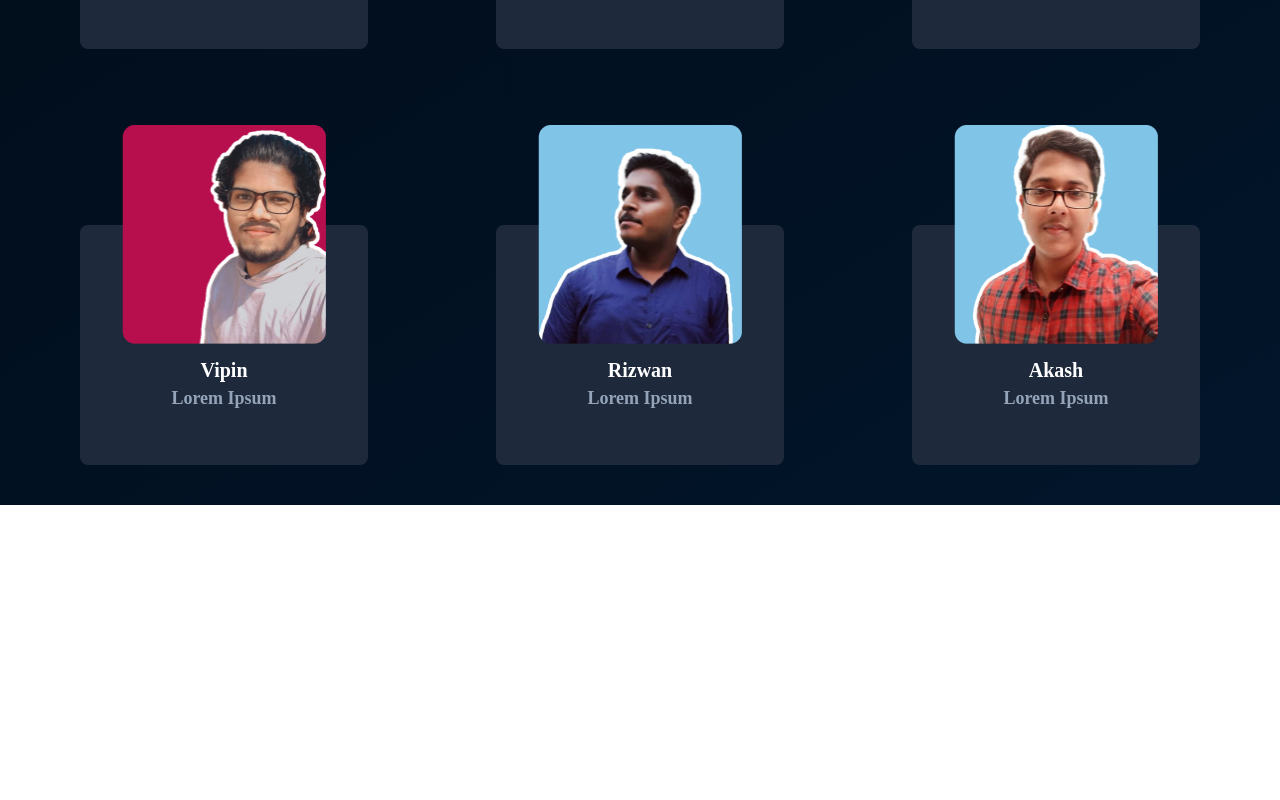
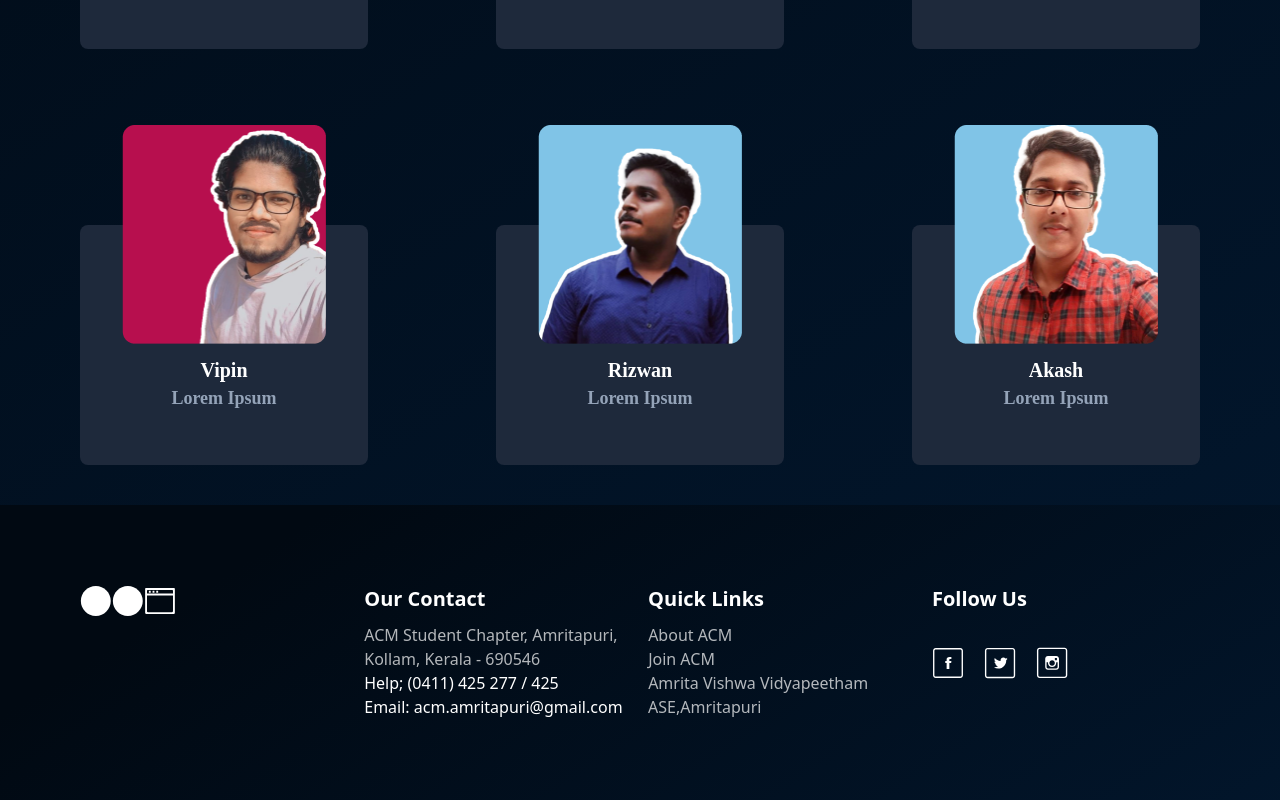
Before and after one commit to ADITHYASNAIR2021/acm-official-website, a Next.js app: page /HomePage in a window 1280 px wide. Shown: the part 3852-4652 px from the top of the page. Before the commit the page ends 4357 px from the top, so only its background shows below. Built offline with nearby package versions, Linux system fonts and the light colour scheme; a web font is replaced by a local one.

Commit message:
Added footer

```diff
--- /dev/null
+++ b/components/Footer.js
@@ -0,0 +1,100 @@
+import React from "react";
+function Footer() {
+  return (
+    <div className="p-20 addedbg2 ourobjbg text-white font-light">
+      <footer>
+        <div className="grid sm:grid-cols-4 gap-4 grid-cols-1 gap-4">
+          <div className="flex">
+            <svg className="svg-icon" viewBox="0 0 20 20">
+              <path
+                fill="none"
+                d="M9.875,0.625C4.697,0.625,0.5,4.822,0.5,10s4.197,9.375,9.375,9.375S19.25,15.178,19.25,10S15.053,0.625,9.875,0.625"
+              ></path>
+            </svg>
+            <svg className="svg-icon " viewBox="0 0 20 20">
+              <path
+                fill="none"
+                d="M9.875,0.625C4.697,0.625,0.5,4.822,0.5,10s4.197,9.375,9.375,9.375S19.25,15.178,19.25,10S15.053,0.625,9.875,0.625"
+              ></path>
+            </svg>
+            <svg className="svg-icon" viewBox="0 0 20 20">
+              <path
+                fill="none"
+                d="M3.015,4.779h1.164V3.615H3.015V4.779z M18.73,1.869H1.269c-0.322,0-0.582,0.26-0.582,0.582v15.133
+								c0,0.322,0.26,0.582,0.582,0.582H18.73c0.321,0,0.582-0.26,0.582-0.582V2.451C19.312,2.129,19.052,1.869,18.73,1.869z
+								 M18.148,16.42c0,0.322-0.261,0.582-0.582,0.582H2.433c-0.322,0-0.582-0.26-0.582-0.582V6.525h16.297V16.42z M18.148,5.361H1.851
+								V3.615c0-0.322,0.26-0.582,0.582-0.582h15.133c0.321,0,0.582,0.26,0.582,0.582V5.361z M7.671,4.779h1.165V3.615H7.671V4.779z
+								 M5.344,4.779h1.164V3.615H5.344V4.779z"
+              ></path>
+            </svg>
+          </div>
+          <div>
+            <h5 className="text-xl font-bold mb-2.5">Our Contact</h5>
+            <p className="opacity-[70%]">ACM Student Chapter, Amritapuri,</p>
+            <p className="opacity-[70%]"> Kollam, Kerala - 690546</p>
+            <p >Help; (0411) 425 277 / 425</p>
+            <p >Email: acm.amritapuri@gmail.com</p>
+          </div>
+          <div>
+            <h5 className="font-bold mb-2.5 text-xl">Quick Links</h5>
+
+            <ul className="list-none mb-0">
+              <li>
+                <a href="#!" className="opacity-[70%]">
+                  About ACM
+                </a>
+              </li>
+              <li>
+                <a href="#!" className="opacity-[70%]">
+                  Join ACM
+                </a>
+              </li>
+              <li>
+                <a href="#!" className="opacity-[70%]">
+                  Amrita Vishwa Vidyapeetham ASE,Amritapuri
+                </a>
+              </li>
+            </ul>
+          </div>
+          <div>
+            <h5 className="text-xl font-bold mb-2.5">Follow Us</h5>
+            <div className="flex">
+              <button className="transition ease-in-out hover:scale-105">
+                <a href="https://www.facebook.com/acm.amrita">
+                  <svg className="svg-icon" viewBox="0 0 20 20">
+                    <path
+                      fill="none"
+                      d="M17.675,0.62H2.327c-0.942,0-1.706,0.764-1.706,1.706v15.348c0,0.941,0.764,1.705,1.706,1.705h15.348c0.941,0,1.705-0.764,1.705-1.705V2.326C19.38,1.384,18.616,0.62,17.675,0.62 M18.526,17.674c0,0.471-0.381,0.852-0.852,0.852H2.327c-0.471,0-0.853-0.381-0.853-0.852V2.326c0-0.471,0.382-0.853,0.853-0.853h15.348c0.471,0,0.852,0.382,0.852,0.853V17.674zM10.849,7.975c0-0.345,0.035-0.531,0.565-0.531h0.709V6.162h-1.134c-1.364,0-1.844,0.642-1.844,1.721v0.834h-0.85V10h0.85v3.838h1.701V10h1.134l0.151-1.283h-1.285L10.849,7.975z"
+                    ></path>
+                  </svg>
+                </a>
+              </button>
+              <button className="transition ease-in-out hover:scale-105">
+                <a href="https://www.instagram.com/acm.amrita/">
+                  <svg className="svg-icon ml-5" viewBox="0 0 20 20">
+                    <path
+                      fill="none"
+                      d="M14.528,6.716c-0.342,0.199-0.721,0.344-1.122,0.422c-0.322-0.338-0.78-0.549-1.288-0.549c-0.977,0-1.767,0.779-1.767,1.738c0,0.136,0.016,0.268,0.046,0.396C8.929,8.65,7.628,7.958,6.757,6.906C6.605,7.164,6.518,7.462,6.518,7.781c0,0.602,0.312,1.135,0.785,1.446C7.014,9.218,6.742,9.14,6.504,9.01c0,0.007,0,0.015,0,0.021c0,0.842,0.609,1.545,1.417,1.705c-0.148,0.039-0.304,0.061-0.465,0.061c-0.114,0-0.225-0.011-0.332-0.031C7.348,11.457,8,11.959,8.772,11.973c-0.605,0.467-1.366,0.744-2.193,0.744c-0.143,0-0.283-0.007-0.421-0.023c0.782,0.493,1.71,0.78,2.707,0.78c3.249,0,5.024-2.648,5.024-4.945c0-0.075-0.001-0.151-0.004-0.225c0.345-0.246,0.645-0.551,0.881-0.9c-0.317,0.138-0.656,0.231-1.014,0.274C14.116,7.462,14.396,7.122,14.528,6.716 M17.778,0.562H2.284c-0.951,0-1.722,0.771-1.722,1.722v15.494c0,0.951,0.771,1.722,1.722,1.722h15.494c0.951,0,1.722-0.771,1.722-1.722V2.284C19.5,1.333,18.729,0.562,17.778,0.562 M18.64,17.778c0,0.476-0.386,0.861-0.861,0.861H2.284c-0.475,0-0.861-0.386-0.861-0.861V2.284c0-0.475,0.386-0.861,0.861-0.861h15.494c0.476,0,0.861,0.386,0.861,0.861V17.778z"
+                    ></path>
+                  </svg>
+                </a>
+              </button>
+              <button className="transition ease-in-out hover:scale-105 ">
+                <a href="https://www.instagram.com/acm.amrita/">
+                  <svg className="svg-icon ml-5" viewBox="0 0 20 20">
+                    <path
+                      fill="none"
+                      d="M17.835,0.438H2.29c-0.954,0-1.727,0.773-1.727,1.727V17.71c0,0.954,0.773,1.728,1.727,1.728h15.545c0.954,0,1.728-0.773,1.728-1.728V2.165C19.562,1.211,18.789,0.438,17.835,0.438 M18.699,17.71c0,0.477-0.388,0.864-0.864,0.864H2.29c-0.477,0-0.863-0.388-0.863-0.864V2.165c0-0.477,0.387-0.863,0.863-0.863h15.545c0.477,0,0.864,0.387,0.864,0.863V17.71zM12.653,5.619H7.472c-0.954,0-1.728,0.773-1.728,1.728v5.182c0,0.954,0.773,1.728,1.728,1.728h5.182c0.954,0,1.728-0.773,1.728-1.728V7.347C14.381,6.393,13.607,5.619,12.653,5.619 M11.79,6.915h1.295V8.21H11.79V6.915z M10.062,8.21c0.954,0,1.728,0.773,1.728,1.727s-0.773,1.728-1.728,1.728c-0.954,0-1.727-0.773-1.727-1.728S9.109,8.21,10.062,8.21M13.518,12.528c0,0.478-0.388,0.863-0.864,0.863H7.472c-0.477,0-0.864-0.386-0.864-0.863V9.505h0.907C7.491,9.647,7.472,9.79,7.472,9.938c0,1.432,1.16,2.591,2.591,2.591c1.432,0,2.591-1.159,2.591-2.591c0-0.148-0.02-0.291-0.044-0.432h0.908V12.528z"
+                    ></path>
+                  </svg>
+                </a>
+              </button>
+            </div>
+          </div>
+        </div>
+      </footer>
+    </div>
+  );
+}
+
+export default Footer;
--- a/components/OurObj.js
+++ b/components/OurObj.js
@@ -9,52 +9,52 @@
 
       <div className='h-[100vh] ourobjbg'>
         OurObj
-        <div class="grid place-items-center h-screen text-white">
-        <div class="grid grid-rows-2 grid-flow-col gap-1 w-[45%]">
+        <div className="grid place-items-center h-screen text-white">
+        <div className="grid grid-rows-2 grid-flow-col gap-1 w-[45%]">
           <div className='flex justify-center'>
-        <div class=" grid place-items-center text-center ">
-        <div class="grid grid-rows-2 ">
+        <div className=" grid place-items-center text-center ">
+        <div className="grid grid-rows-2 ">
 
           <p className='ourobjtxt '> OUR OBJECTIVE</p>
-            <p class="text-xl break-words pl-12 pr-12 font-light">The objective of the chapter to promote computer science as a field of education and foster a sense of innovation and creativity among computer enthusiasts.</p>
+            <p className="text-xl break-words pl-12 pr-12 font-light">The objective of the chapter to promote computer science as a field of education and foster a sense of innovation and creativity among computer enthusiasts.</p>
         </div>
 </div>
 </div>
 <div className='flex justify-center'>
-        <div class=" grid grid-cols-3 gap-10 w-full">
+        <div className=" grid grid-cols-3 gap-10 w-full">
 
-        <div class="w-full rounded border-2 border-blue-700 card-gradient">
-  <div class="px-6 py-4">
+        <div className="w-full rounded border-2 border-blue-700 card-gradient">
+  <div className="px-6 py-4">
   <div className='flex justify-center'><Intrc className="scale-85 mb-2"/></div>
   <div className='flex items-center justify-center'>
   <ObjRec className="scale-75"/>
-    <div class="font-bold text-xl ml-4 text-center">Interactive</div></div>
-    <p class="text-white text-base text-center font-light">
+    <div className="font-bold text-xl ml-4 text-center">Interactive</div></div>
+    <p className="text-white text-base text-center font-light">
       Lorem ipsum dolor sit amet, consectetur adipisicing elit. Voluptatibus quia, nulla! Maiores et perferendis eaque, exercitationem praesentium nihil.
     </p>
   </div>
   </div>
 
-<div class="w-full rounded border-2 border-blue-700 card-gradient">
-  <div class="px-6 py-4">
+<div className="w-full rounded border-2 border-blue-700 card-gradient">
+  <div className="px-6 py-4">
   <div className='flex justify-center'><Creative className="scale-85 mb-4"/></div>
   <div className='flex items-center justify-center'>
   <ObjRec className="scale-75"/>
-    <div class="font-bold text-xl ml-4 text-center">
+    <div className="font-bold text-xl ml-4 text-center">
     Creative</div></div>
-    <p class="text-white text-base text-center font-light">
+    <p className="text-white text-base text-center font-light">
       Lorem ipsum dolor sit amet, consectetur adipisicing elit. Voluptatibus quia, nulla! Maiores et perferendis eaque, exercitationem praesentium nihil.
     </p>
   </div>
 
 </div>
-<div class="w-full rounded border-2 border-blue-700 card-gradient">
-  <div class="px-6 py-4">
+<div className="w-full rounded border-2 border-blue-700 card-gradient">
+  <div className="px-6 py-4">
   <div className='flex justify-center'><BigIdea className="scale-85 mb-4"/></div>
   <div className='flex items-center justify-center'>
   <ObjRec className="scale-75"/>
-    <div class="font-bold text-xl ml-4 text-center">Big Ideas</div></div>
-    <p class="text-white text-base text-center font-light">
+    <div className="font-bold text-xl ml-4 text-center">Big Ideas</div></div>
+    <p className="text-white text-base text-center font-light">
       Lorem ipsum dolor sit amet, consectetur adipisicing elit. Voluptatibus quia, nulla! Maiores et perferendis eaque, exercitationem praesentium nihil.
     </p>
   </div>
--- a/pages/HomePage.js
+++ b/pages/HomePage.js
@@ -5,6 +5,7 @@
 import StudManage from "../components/StudManage";
 import Landing from "../components/Landing";
 import { Navbar } from "../components/Navbar";
+import Footer from "../components/Footer";
 function HomePage() {
   return (
     <div>
@@ -16,6 +17,7 @@
                 <FacultyManagement />
                 <StudManage />
             </div>
+            <Footer/>
         </div>
   )
 }
--- a/pages/_app.js
+++ b/pages/_app.js
@@ -1,5 +1,6 @@
 import '../styles/globals.css'
 import '../styles/Button.css'
+import '../styles/footercss.css'
 function MyApp({ Component, pageProps }) {
   return <Component {...pageProps} />
 }
--- /dev/null
+++ b/styles/footercss.css
@@ -0,0 +1,15 @@
+.svg-icon {
+    width: 2em;
+    height: 2em;
+  }
+
+  .svg-icon path,
+  .svg-icon polygon,
+  .svg-icon rect {
+    fill: #ffffff;
+  }
+
+  .svg-icon circle {
+    stroke: #ffffff;
+    stroke-width: 1;
+  }
--- a/styles/globals.css
+++ b/styles/globals.css
@@ -34,3 +34,7 @@
 font-size: 44px;
 line-height: 61px;
 }
+
+.footerbg{
+    background: linear-gradient(148.04deg, #010912 19.21%, #02172E 110.18%);
+}
```
